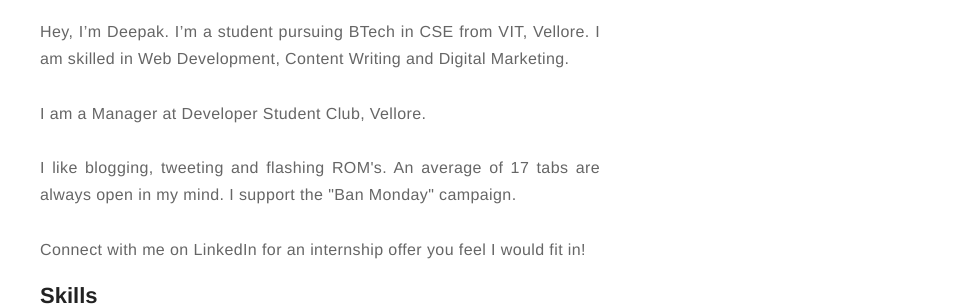
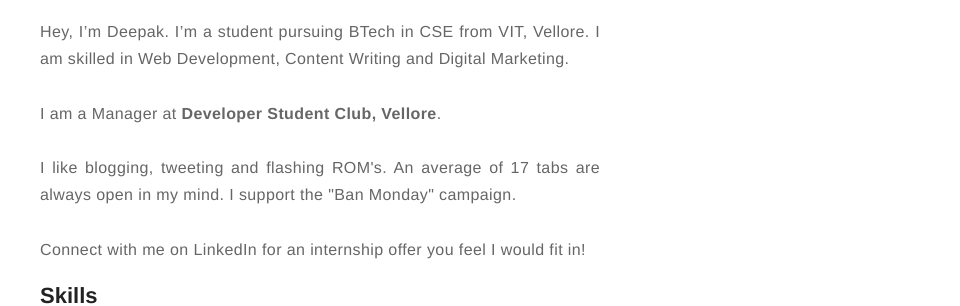
Before and after one commit to dn07/dn07.github.io, a Jekyll site: the page built from about.md, in a window 1280 px wide. Shown: the part 407-713 px from the top of the page, without its empty margins (320-1280 px from the left). Built offline with Jekyll 4.4.1, drawn with Linux system fonts in a browser that asks for light colours.

Commit message:
Update about.md

```diff
--- a/about.md
+++ b/about.md
@@ -6,7 +6,7 @@ layout: page
 
 <p style="text-align:justify">Hey, I’m Deepak. I’m a student pursuing BTech in CSE from VIT, Vellore. I am skilled in Web Development, Content Writing and Digital Marketing.
 
-<br><br>I am a Manager at <span onclick="window.open('https://dscvit.com/', '_blank');"><b>Developer Student Club, Vellore</b></span>.
+<br><br>I am a Manager at <span onclick="window.open('https://dscvit.com/', '_blank');" style ="font-weight:bold">Developer Student Club, Vellore</span>.
 
 <br><br>I like blogging, tweeting and flashing ROM's. An average of 17 tabs are always open in my mind. I support the "Ban Monday" campaign.
 
```
